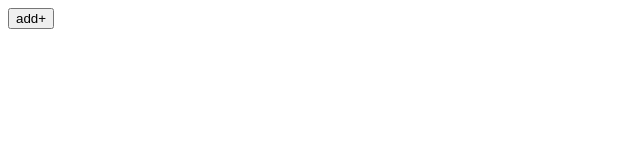
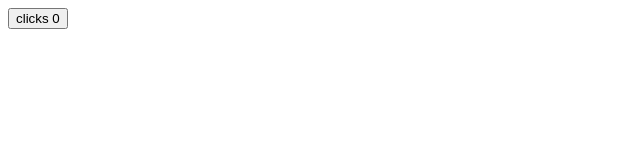
Before and after one commit to alexmutane/react-lesson1, a React (Create React App) app: page / in a window 1280 px wide. Shown: the top 160 px of the page, without its empty margins (0-640 px from the left). Built offline with nearby package versions, Linux system fonts and the light colour scheme.

Commit message:
first example of use effect

```diff
--- a/src/App.js
+++ b/src/App.js
@@ -1,12 +1,13 @@
 import React from "react";
-import HookWithArray from "./Hooks/HookWithArray";
+
+import UseEffectCounter1 from "./Hooks/UseEffectCounter1";
 
 
 const App = () => {
 
   return (
     <div className="App">
-      <HookWithArray />
+      <UseEffectCounter1 />
     </div>
   );
 }
--- /dev/null
+++ b/src/Hooks/UseEffectCounter1.js
@@ -0,0 +1,15 @@
+import React, { useEffect, useState } from 'react'
+
+function UseEffectCounter1() {
+  const [count, setCount] = useState(0);
+  useEffect(() => {
+    document.title = `cliked ${count}`;
+  })
+  return (
+    <div>
+      <button onClick={() => setCount(count + 1)}>clicks {count}</button>
+    </div>
+  )
+}
+
+export default UseEffectCounter1;
```
